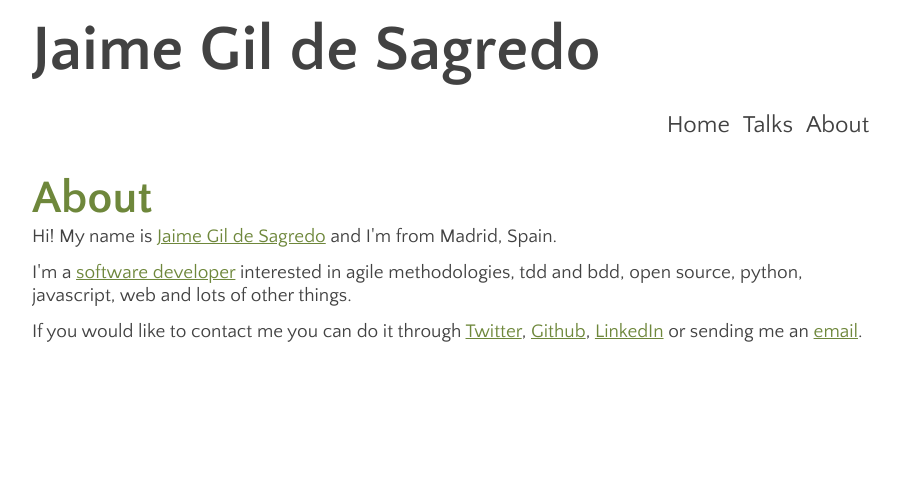
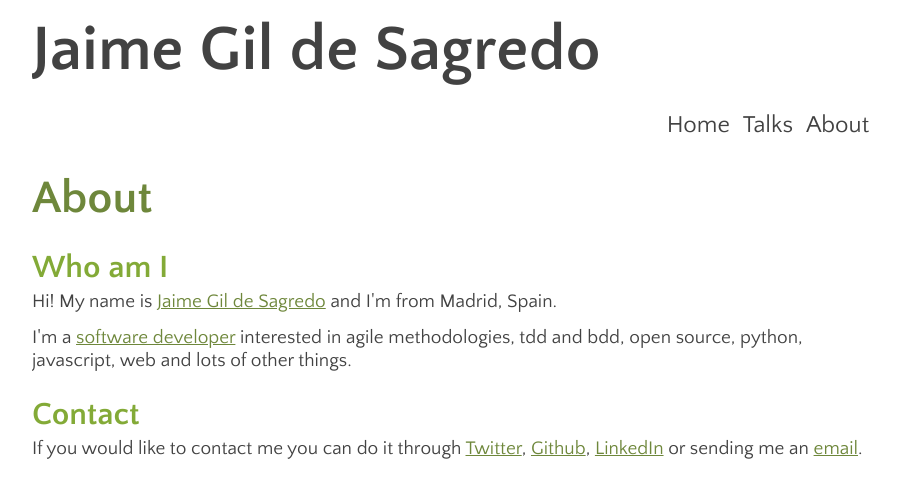
Before and after one commit to jaimegildesagredo/jaimegildesagredo.github.com, a Jekyll site: the page built from about.html, in a window 1280 px wide. Shown: the top 498 px of the page, without its empty margins (38-937 px from the left). Built offline with Jekyll 4.4.1, drawn with Linux system fonts in a browser that asks for light colours.

Commit message:
Divided the about page into who am i and contact sections

```diff
--- a/about.html
+++ b/about.html
@@ -3,10 +3,15 @@ layout: base
 title: About
 ---
 
-<section id="about">
+<article id="about">
   <h1>{{ page.title }}</h1>
+
+  <h2>Who am I</h2>
 
   <p>Hi! My name is <a href="https://twitter.com/jaimegil" title="Jaime Gil de Sagredo on Twitter" target="_blank">Jaime Gil de Sagredo</a> and I'm from Madrid, Spain.</p>
   <p>I'm a <a href="http://github.com/jaimegildesagredo" title="Jaime Gil de Sagredo on Github" target="_blank">software developer</a> interested in agile methodologies, tdd and bdd, open source, python, javascript, web and lots of other things.</p>
+
+  <h2>Contact</h2>
+
   <p>If you would like to contact me you can do it through <a href="https://twitter.com/jaimegil" title="@jaimegil" target="_blank">Twitter</a>, <a href="http://github.com/jaimegildesagredo" title="github.com/jaimegildesagredo" target="_blank">Github</a>, <a href="http://www.linkedin.com/in/jaimegildesagredo" title="linkedin.com/jaimegildesagredo" target="_blank">LinkedIn</a> or sending me an <a href="mailto:jaimegildesagredo@gmail.com?subject=Hi" title="jaimegildesagredo at gmail dot com" target="_blank">email</a>.</p>
-</section>
+</article>
--- a/assets/css/styles.css
+++ b/assets/css/styles.css
@@ -30,6 +30,12 @@ a {
 }
 
 a:hover {
+  color: #83AA37;
+}
+
+article h2 {
+  margin-top: 25px;
+  margin-bottom: 5px;
   color: #83AA37;
 }
 
@@ -114,12 +120,6 @@ a:hover {
   color: #58653E;
 }
 
-#post h2 {
-  margin-top: 25px;
-  margin-bottom: 5px;
-  color: #83AA37;
-}
-
 #post #disqus_thread {
   margin-top: 10px;
   margin-left: 2.5px;
```
